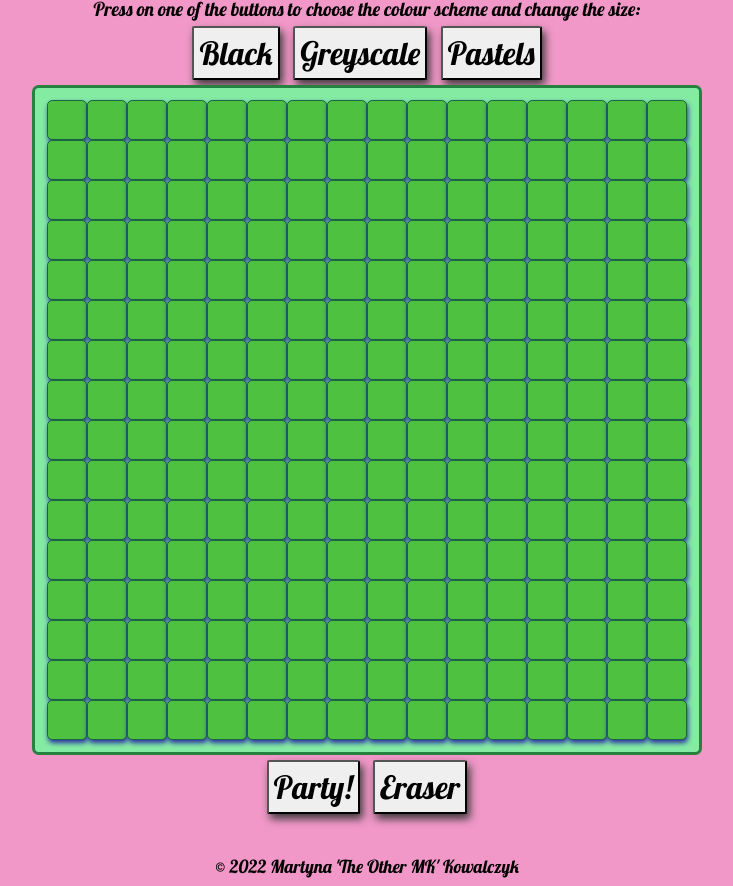
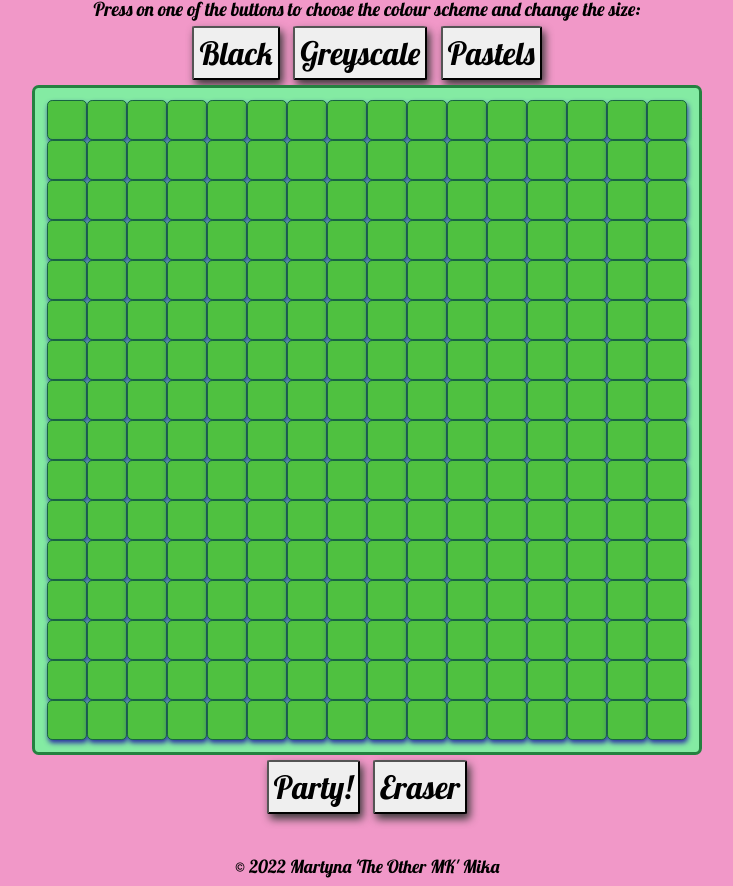
Before and after one commit to MaMikaDev/colour_a_square, a plain HTML site: page index.html in a window 1280 px wide. Shown: the part 71-957 px from the top of the page, without its empty margins (273-1006 px from the left). Drawn offline with Linux system fonts and the light colour scheme.

Commit message:
Update index.html

```diff
--- a/index.html
+++ b/index.html
@@ -45,6 +45,6 @@
         Eraser
       </button>
     </div>
-    <div id="footer">&copy; 2022 Martyna 'The Other MK' Kowalczyk</div>
+    <div id="footer">&copy; 2022 Martyna 'The Other MK' Mika</div>
   </body>
 </html>
```
